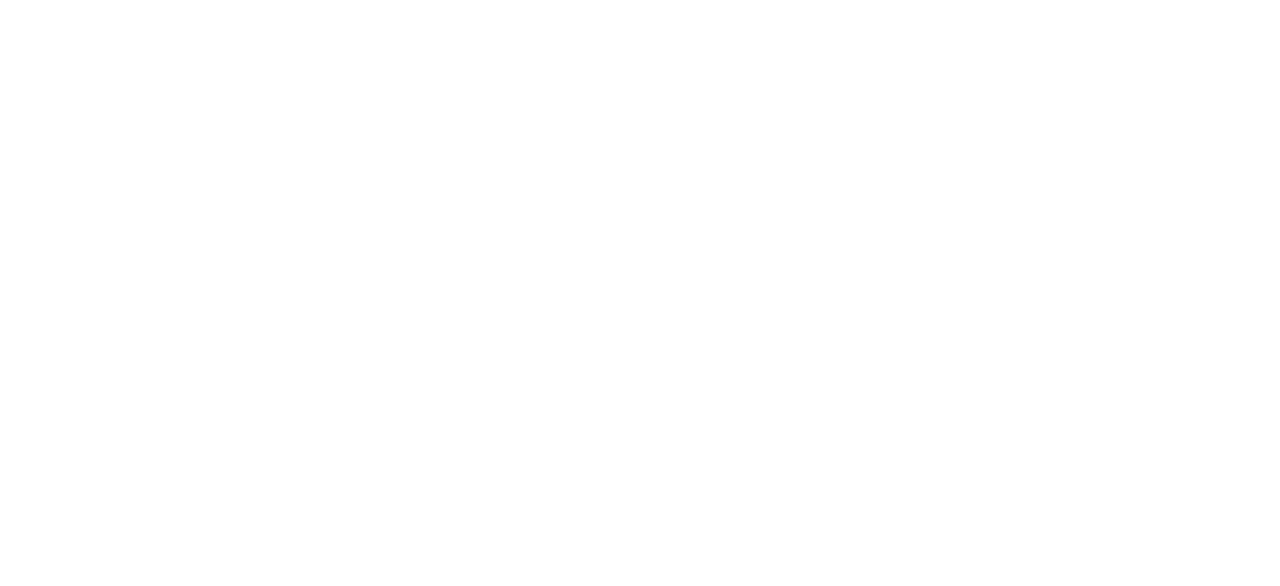
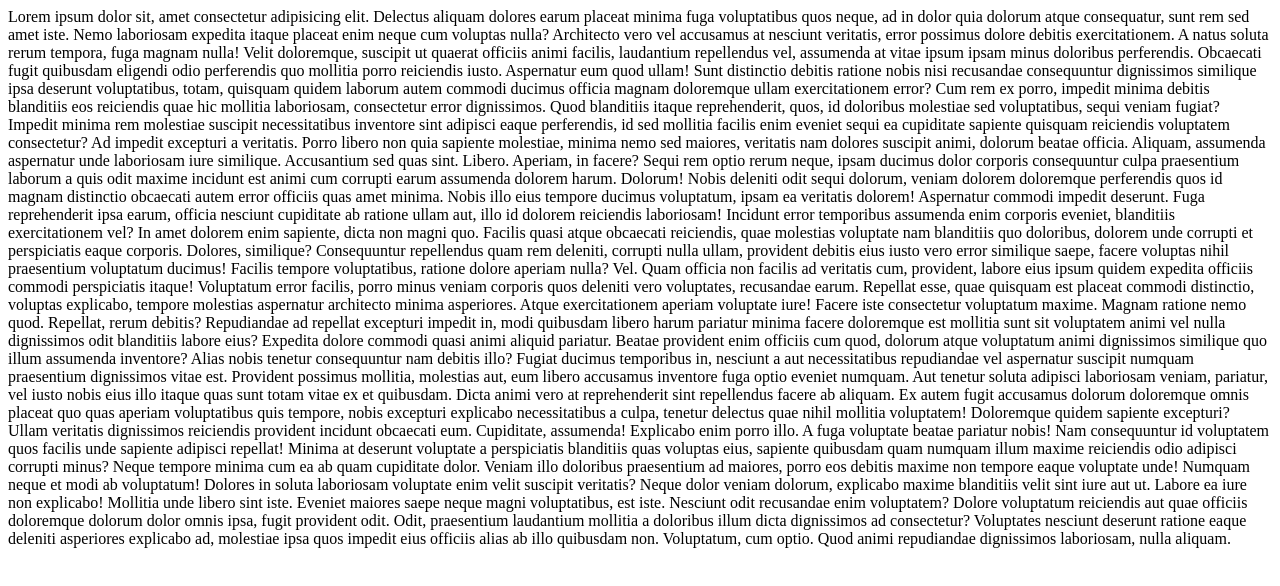
Before and after one commit to metori1920daw2/ramas, a website: page views/index.html in a window 1280 px wide. Drawn offline with Linux system fonts and the light colour scheme.

Commit message:
change index.html

```diff
--- a/views/index.html
+++ b/views/index.html
@@ -7,6 +7,30 @@
     <title>Document</title>
 </head>
 <body>
-
+    Lorem ipsum dolor sit, amet consectetur adipisicing elit. Delectus aliquam dolores earum placeat minima fuga voluptatibus quos neque, ad in dolor quia dolorum atque consequatur, sunt rem sed amet iste.
+    Nemo laboriosam expedita itaque placeat enim neque cum voluptas nulla? Architecto vero vel accusamus at nesciunt veritatis, error possimus dolore debitis exercitationem. A natus soluta rerum tempora, fuga magnam nulla!
+    Velit doloremque, suscipit ut quaerat officiis animi facilis, laudantium repellendus vel, assumenda at vitae ipsum ipsam minus doloribus perferendis. Obcaecati fugit quibusdam eligendi odio perferendis quo mollitia porro reiciendis iusto.
+    Aspernatur eum quod ullam! Sunt distinctio debitis ratione nobis nisi recusandae consequuntur dignissimos similique ipsa deserunt voluptatibus, totam, quisquam quidem laborum autem commodi ducimus officia magnam doloremque ullam exercitationem error?
+    Cum rem ex porro, impedit minima debitis blanditiis eos reiciendis quae hic mollitia laboriosam, consectetur error dignissimos. Quod blanditiis itaque reprehenderit, quos, id doloribus molestiae sed voluptatibus, sequi veniam fugiat?
+    Impedit minima rem molestiae suscipit necessitatibus inventore sint adipisci eaque perferendis, id sed mollitia facilis enim eveniet sequi ea cupiditate sapiente quisquam reiciendis voluptatem consectetur? Ad impedit excepturi a veritatis.
+    Porro libero non quia sapiente molestiae, minima nemo sed maiores, veritatis nam dolores suscipit animi, dolorum beatae officia. Aliquam, assumenda aspernatur unde laboriosam iure similique. Accusantium sed quas sint. Libero.
+    Aperiam, in facere? Sequi rem optio rerum neque, ipsam ducimus dolor corporis consequuntur culpa praesentium laborum a quis odit maxime incidunt est animi cum corrupti earum assumenda dolorem harum. Dolorum!
+    Nobis deleniti odit sequi dolorum, veniam dolorem doloremque perferendis quos id magnam distinctio obcaecati autem error officiis quas amet minima. Nobis illo eius tempore ducimus voluptatum, ipsam ea veritatis dolorem!
+    Aspernatur commodi impedit deserunt. Fuga reprehenderit ipsa earum, officia nesciunt cupiditate ab ratione ullam aut, illo id dolorem reiciendis laboriosam! Incidunt error temporibus assumenda enim corporis eveniet, blanditiis exercitationem vel?
+    In amet dolorem enim sapiente, dicta non magni quo. Facilis quasi atque obcaecati reiciendis, quae molestias voluptate nam blanditiis quo doloribus, dolorem unde corrupti et perspiciatis eaque corporis. Dolores, similique?
+    Consequuntur repellendus quam rem deleniti, corrupti nulla ullam, provident debitis eius iusto vero error similique saepe, facere voluptas nihil praesentium voluptatum ducimus! Facilis tempore voluptatibus, ratione dolore aperiam nulla? Vel.
+    Quam officia non facilis ad veritatis cum, provident, labore eius ipsum quidem expedita officiis commodi perspiciatis itaque! Voluptatum error facilis, porro minus veniam corporis quos deleniti vero voluptates, recusandae earum.
+    Repellat esse, quae quisquam est placeat commodi distinctio, voluptas explicabo, tempore molestias aspernatur architecto minima asperiores. Atque exercitationem aperiam voluptate iure! Facere iste consectetur voluptatum maxime. Magnam ratione nemo quod.
+    Repellat, rerum debitis? Repudiandae ad repellat excepturi impedit in, modi quibusdam libero harum pariatur minima facere doloremque est mollitia sunt sit voluptatem animi vel nulla dignissimos odit blanditiis labore eius?
+    Expedita dolore commodi quasi animi aliquid pariatur. Beatae provident enim officiis cum quod, dolorum atque voluptatum animi dignissimos similique quo illum assumenda inventore? Alias nobis tenetur consequuntur nam debitis illo?
+    Fugiat ducimus temporibus in, nesciunt a aut necessitatibus repudiandae vel aspernatur suscipit numquam praesentium dignissimos vitae est. Provident possimus mollitia, molestias aut, eum libero accusamus inventore fuga optio eveniet numquam.
+    Aut tenetur soluta adipisci laboriosam veniam, pariatur, vel iusto nobis eius illo itaque quas sunt totam vitae ex et quibusdam. Dicta animi vero at reprehenderit sint repellendus facere ab aliquam.
+    Ex autem fugit accusamus dolorum doloremque omnis placeat quo quas aperiam voluptatibus quis tempore, nobis excepturi explicabo necessitatibus a culpa, tenetur delectus quae nihil mollitia voluptatem! Doloremque quidem sapiente excepturi?
+    Ullam veritatis dignissimos reiciendis provident incidunt obcaecati eum. Cupiditate, assumenda! Explicabo enim porro illo. A fuga voluptate beatae pariatur nobis! Nam consequuntur id voluptatem quos facilis unde sapiente adipisci repellat!
+    Minima at deserunt voluptate a perspiciatis blanditiis quas voluptas eius, sapiente quibusdam quam numquam illum maxime reiciendis odio adipisci corrupti minus? Neque tempore minima cum ea ab quam cupiditate dolor.
+    Veniam illo doloribus praesentium ad maiores, porro eos debitis maxime non tempore eaque voluptate unde! Numquam neque et modi ab voluptatum! Dolores in soluta laboriosam voluptate enim velit suscipit veritatis?
+    Neque dolor veniam dolorum, explicabo maxime blanditiis velit sint iure aut ut. Labore ea iure non explicabo! Mollitia unde libero sint iste. Eveniet maiores saepe neque magni voluptatibus, est iste.
+    Nesciunt odit recusandae enim voluptatem? Dolore voluptatum reiciendis aut quae officiis doloremque dolorum dolor omnis ipsa, fugit provident odit. Odit, praesentium laudantium mollitia a doloribus illum dicta dignissimos ad consectetur?
+    Voluptates nesciunt deserunt ratione eaque deleniti asperiores explicabo ad, molestiae ipsa quos impedit eius officiis alias ab illo quibusdam non. Voluptatum, cum optio. Quod animi repudiandae dignissimos laboriosam, nulla aliquam.
 </body>
 </html>
```
